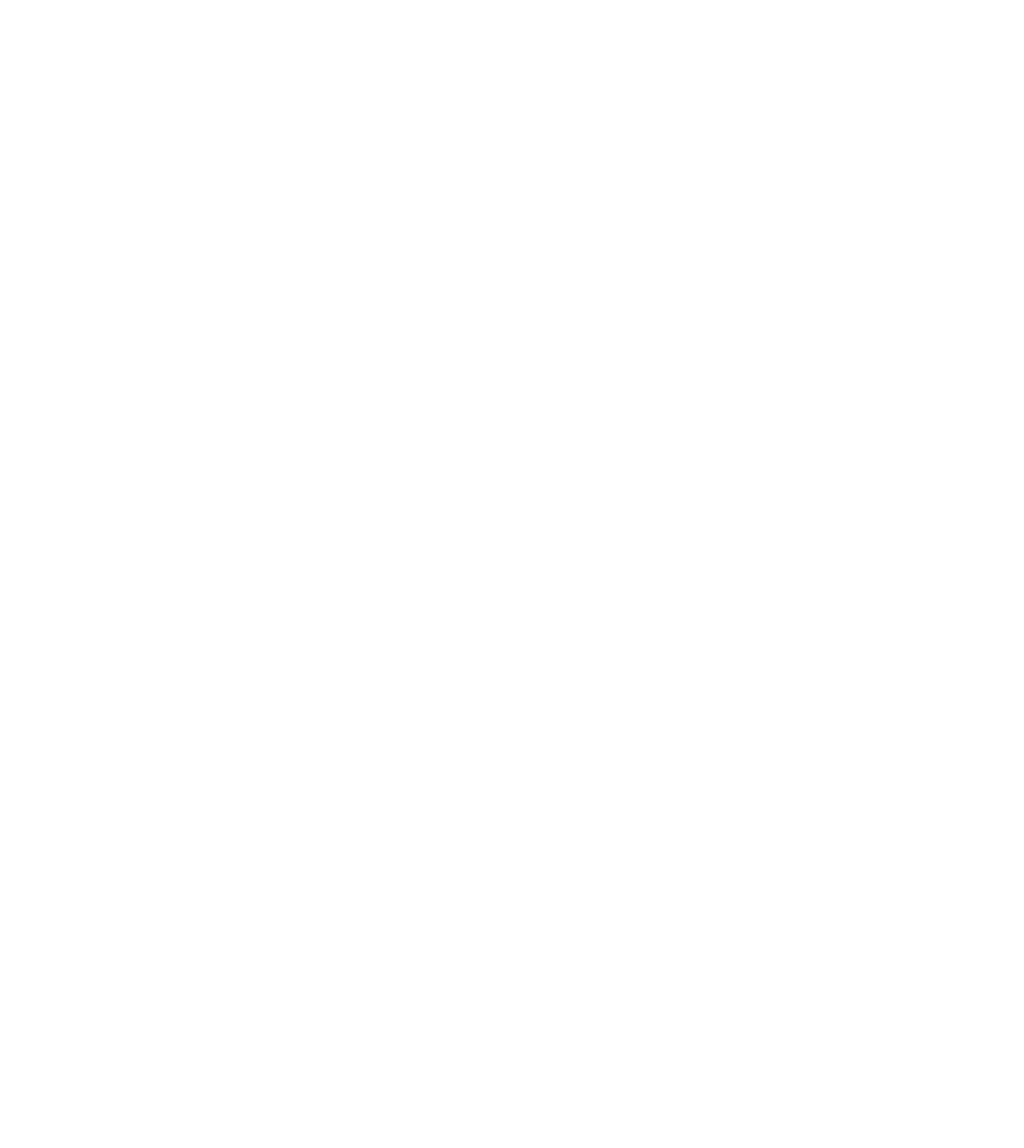
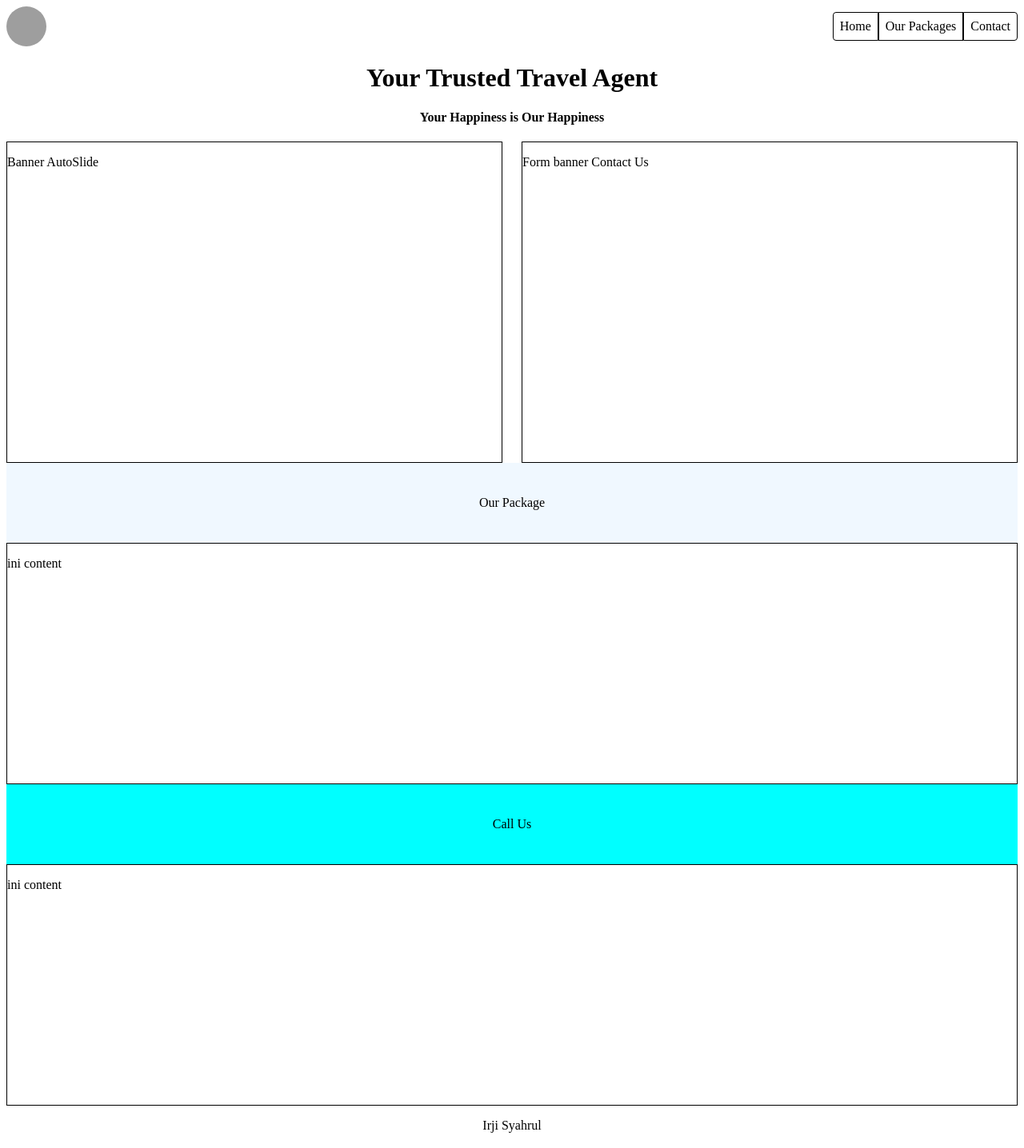
Before and after one commit to revou-fundamental-course/17-feb-25-IrjiSyahrul, a plain HTML site: page index.html in a window 1280 px wide. Shown: the whole page at 80% size. Before the commit the page ends 800 px from the top, so only its background shows below. Drawn offline with Linux system fonts and the light colour scheme; grey boxes are pictures that could not be loaded.

Commit message:
update layout mini project

```diff
--- a/css/styles.css
+++ b/css/styles.css
@@ -1 +1,90 @@
 /* File CSS Eksternal */
+.main-header{
+    display: flex;
+    justify-content: space-between;
+    align-items: center;
+}
+
+.logo-company{
+    height: 50px;
+    width: 50px;
+    background-image: url(https://picsum.photos/200);
+    background-size: cover;
+    border-radius: 50%;
+}
+
+nav{
+    display: flex;
+}
+
+nav > a {
+    border: 1px solid;
+    color: black;
+    text-decoration: none;
+    padding: 8px;
+    border-radius: 4px;
+}
+
+
+.judul h1,.judul h4{
+    display: flex;
+    justify-content: center;
+}
+
+
+.no-border-radius{
+    border-radius: 0px;
+}
+.no-border-radius-right{
+    border-top-left-radius: 4px;
+    border-top-right-radius: 0px;
+    border-bottom-right-radius: 0px;
+    border-bottom-left-radius: 4px;
+}
+.no-border-radius-left{
+    border-top-left-radius: 0px;
+    border-top-right-radius: 4px;
+    border-bottom-right-radius: 4px;
+    border-bottom-left-radius: 0px;
+}
+
+.main-content{
+    display: flex;
+    gap: 24px;
+}
+
+.main-container{
+    border: 1px solid;
+    height: 400px;
+    flex: 1;
+}
+
+#our-package-section>header{
+    height: 100px;
+    align-content: center;
+    text-align: center;
+    background-color: aliceblue;
+}
+
+.our-package-content{
+    border: 1px solid;
+    height: 300px;
+}
+
+#call-us-section>header{
+    height: 100px;
+    align-content: center;
+    text-align: center;
+    background-color: aqua;
+}
+
+.call-us-content{
+    border: 1px solid;
+    height: 300px;
+}
+
+.Footer{
+    display: flex;
+    text-align: center;
+    justify-content: center
+}
--- a/index.html
+++ b/index.html
@@ -4,8 +4,81 @@
     <meta charset="UTF-8">
     <meta name="viewport" content="width=device-width, initial-scale=1.0">
     <title>Document</title>
+
+    <link rel="stylesheet" href="css/styles.css">
 </head>
+
 <body>
+    <!-- Header & Navigation -->
 
+    <header class="main-header">
+        <!-- Logo Company -->
+         <div class="logo-company"></div>
+
+         <nav >
+            <a href="#" class="no-border-radius-right">Home</a>
+            <a href="#our-package-section" class="no-border-radius">Our Packages</a>
+            <a href="#" class="no-border-radius-left">Contact</a>
+         </nav>
+    </header>
+
+    <!-- Main Content -->
+    <main>
+        <header class="judul">
+            <h1> Your Trusted Travel Agent</h1>
+
+            <h4>Your Happiness is Our Happiness</h4>
+        </header>
+
+        <section class="main-content">
+            <!-- Banner AutoSlide -->
+            <aside class="main-container">
+                <p>Banner AutoSlide</p>
+            </aside>
+
+            <!-- Form Contact Us -->
+            <aside class="main-container">
+                <p>Form banner Contact Us</p>
+            </aside>
+
+        </section>
+
+        <!-- Our Package Section -->
+        <section>
+           <section id="our-package-section">
+                <header>Our Package</header>
+
+                <!-- Contect our packages -->
+                <article class="our-package-content">
+                    <p>
+                        ini content
+                    </p>
+                </article>
+           </section>
+        </section>
+
+        <section>
+            <section id="call-us-section">
+                 <header>Call Us</header>
+
+                 <!-- Contect our packages -->
+                 <article class="call-us-content">
+                     <p>
+                         ini content
+                     </p>
+                 </article>
+            </section>
+         </section>
+
+
+    </main>
+
+    <!-- Footer -->
+     <footer class="Footer">
+        <p>
+            Irji Syahrul
+        </p>
+     </footer>
 </body>
+
 </html>
```
